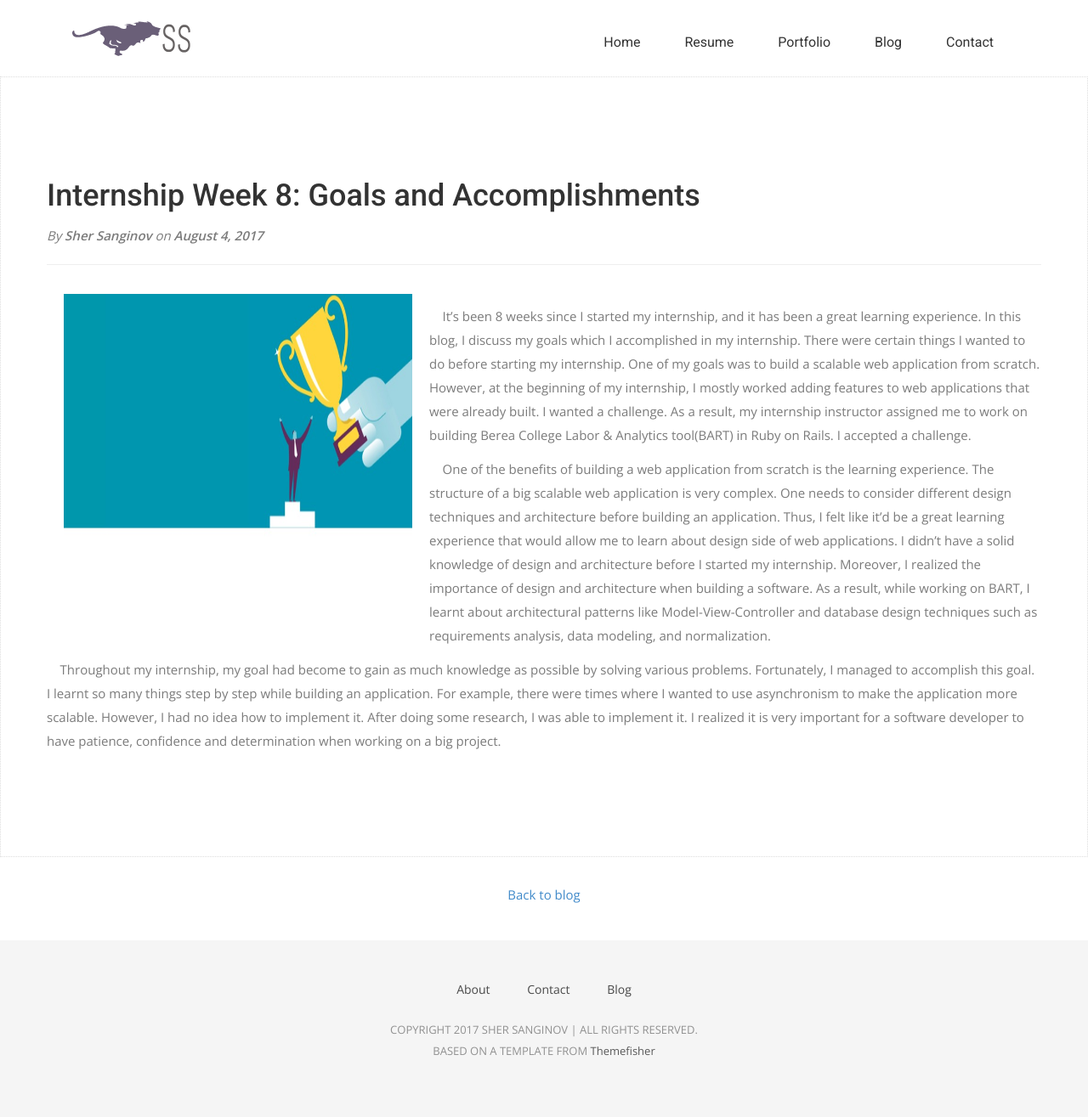
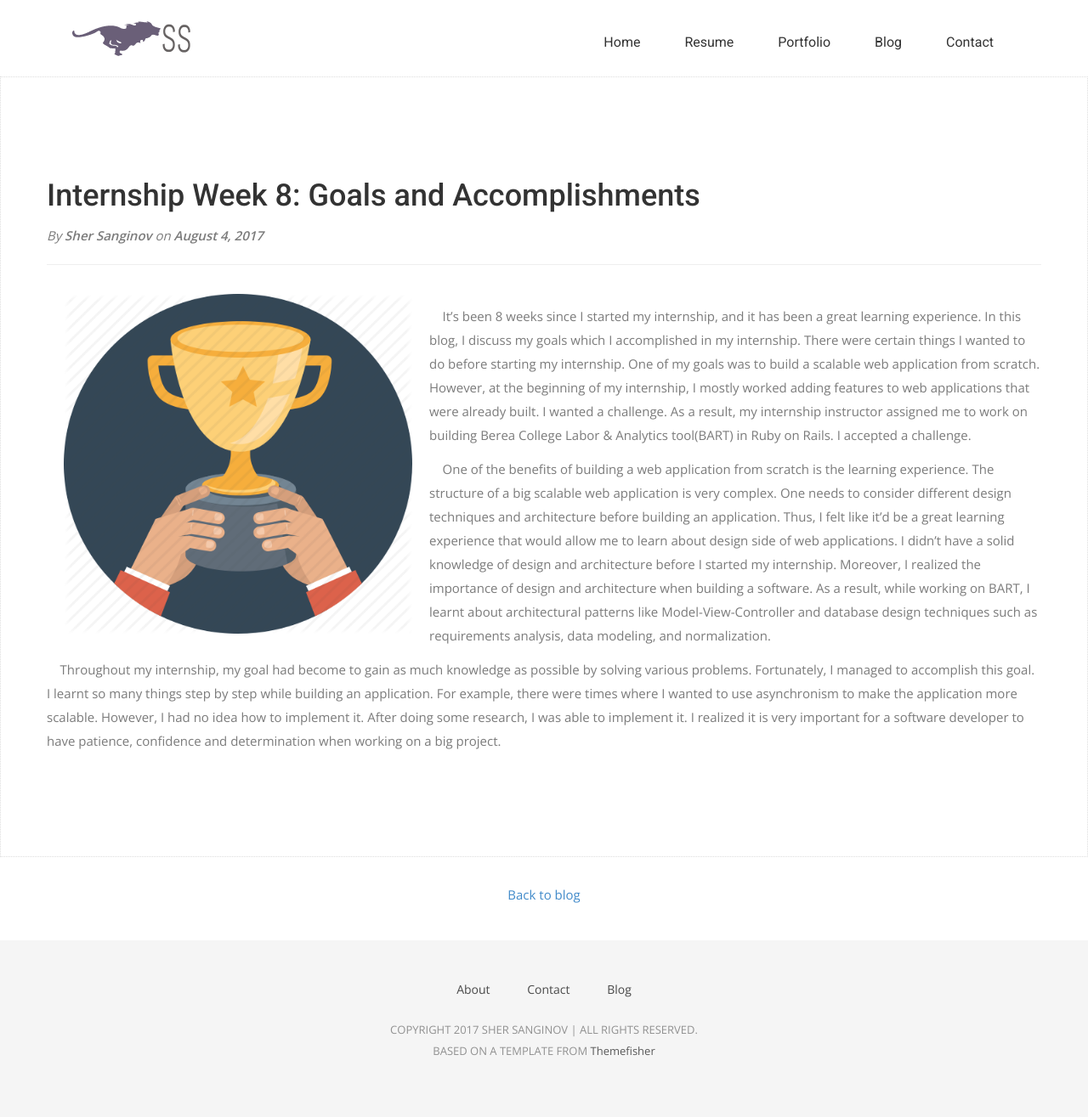
Before and after one commit to sanginovs/personal-website, a Jekyll site: the page built from _posts/2017-08-4-accomplishments.md, in a window 1280 px wide. Shown: the whole page at 85% size. Built offline with Jekyll 4.4.1, drawn with Linux system fonts in a browser that asks for light colours; nearby versions of some CDN libraries; some web fonts are replaced; comment, search, counter and statistics services are not loaded.

Commit message:
blog week 8

```diff
--- a/_posts/2017-08-4-accomplishments.md
+++ b/_posts/2017-08-4-accomplishments.md
@@ -5,7 +5,7 @@ author: "Sher Sanginov"
 ---
 
 
-<img class="img-responsive" src="/assets/img/intern19.jpg" alt="Drawing" style="width: 450px; height: 400px; display: block; float:left; ">
+<img class="img-responsive" src="/assets/img/intern.png" alt="Drawing" style="width: 450px; height: 400px; display: block; float:left; ">
 
 &nbsp;&nbsp;&nbsp;&nbsp;It's been 8 weeks since I started my internship, and it has been a great learning experience. In this blog, I discuss my goals which I accomplished in my internship. There were certain things I wanted to do before starting my internship. One of my goals was to build a scalable web application from scratch. However, at the beginning of my internship, I mostly worked adding features to web applications that were already built. I wanted a challenge. As a result, my internship instructor assigned me to work on building Berea College Labor & Analytics tool(BART) in Ruby on Rails. I accepted a challenge.
 
```
